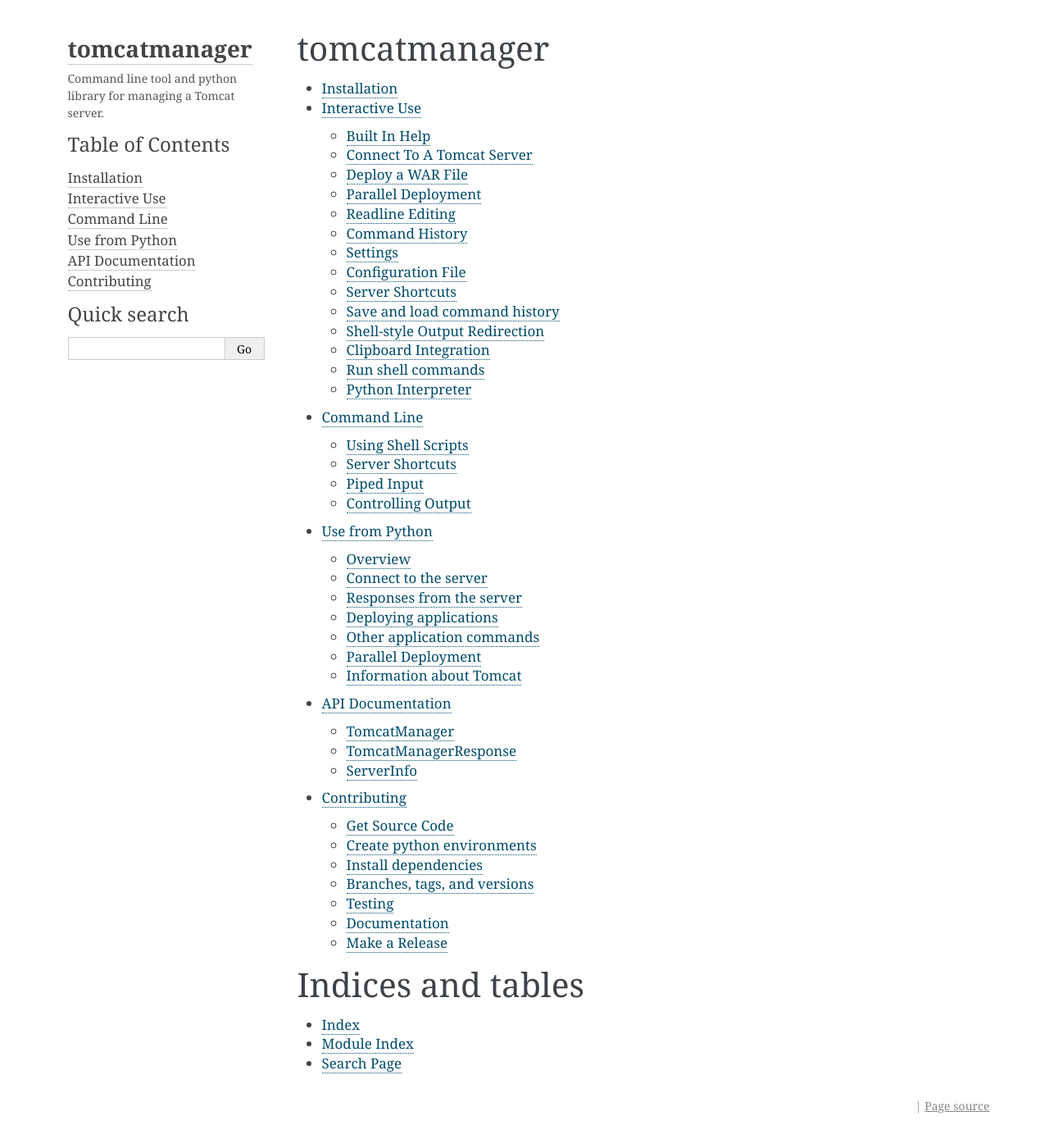
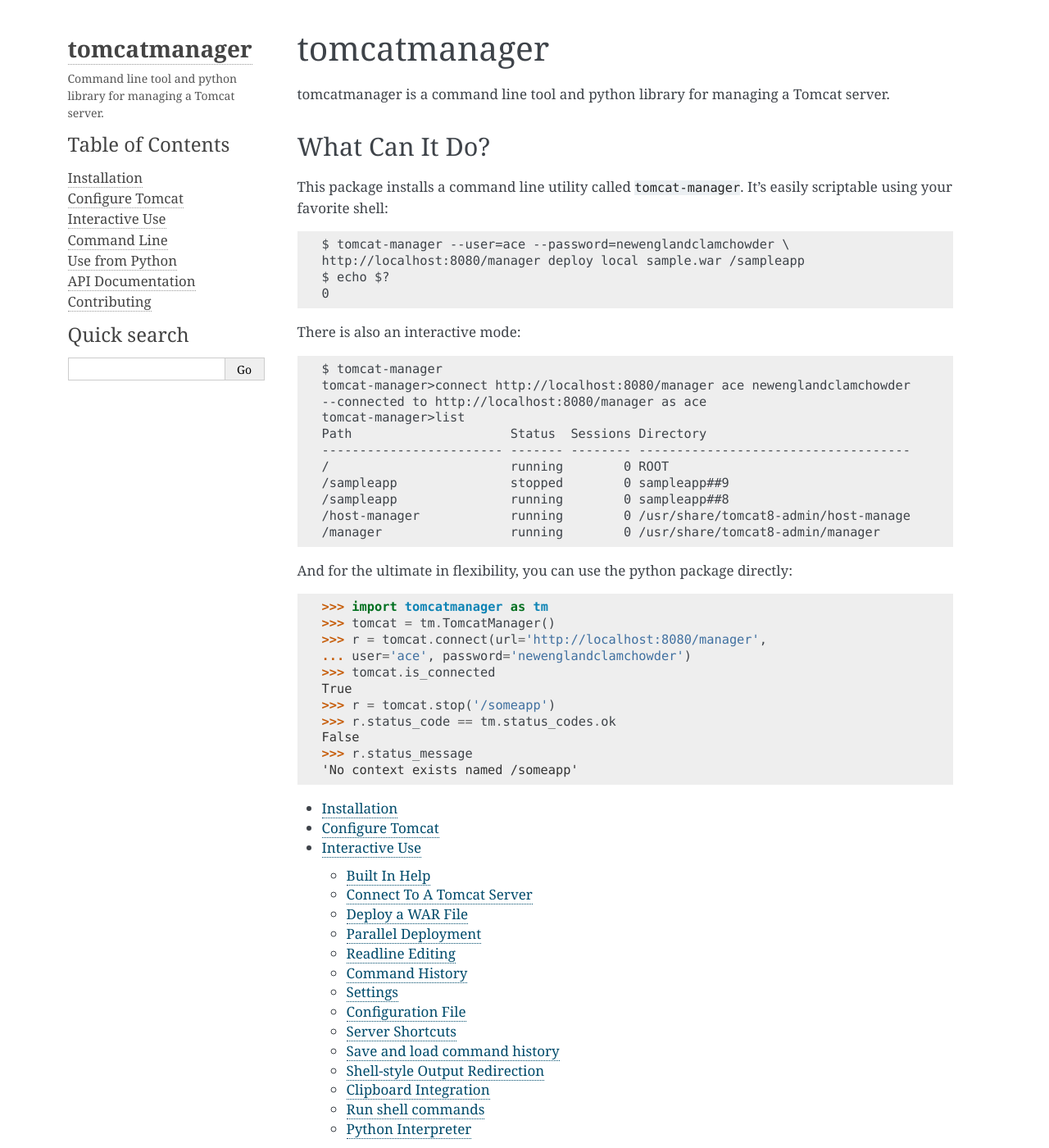
Before and after one commit to tomcatmanager/tomcatmanager, a Sphinx documentation site: the page built from docs/index.rst, in a window 1280 px wide and 1400 px high. Shown: the whole window at 82% size. Built offline with Sphinx 7.4.7, drawn with Linux system fonts in a browser that asks for light colours; some of the changed text lies outside the part shown.

```diff
--- a/CHANGELOG.rst
+++ b/CHANGELOG.rst
@@ -7,8 +7,7 @@ develop
 -------
 
 **New**
-- New command line switches for `tomcat-manager`: --quiet, --echo,
-  --status_to_stdout
+- New command line switches for `tomcat-manager`: --quiet, --echo, --status_to_stdout
 - New setting `status_prefix` contains the string to emit prior to all
   status messages
 - New class `TomcatApplication`
--- /dev/null
+++ b/docs/api/InteractiveTomcatManager.rst
@@ -0,0 +1,6 @@
+InteractiveTomcatManager
+========================
+
+.. autoclass:: tomcatmanager.InteractiveTomcatManager
+    :members:
+    :show-inheritance:
--- a/docs/api/index.rst
+++ b/docs/api/index.rst
@@ -5,9 +5,13 @@ Python API documentation for tomcatmanager |release|
 
 .. automodule:: tomcatmanager
 
+Here's the classes defined by this package:
+
 .. toctree::
    :maxdepth: 1
 
    TomcatManager
    TomcatManagerResponse
+   TomcatApplication
    ServerInfo
+   InteractiveTomcatManager
--- a/docs/index.rst
+++ b/docs/index.rst
@@ -1,10 +1,61 @@
 tomcatmanager
 =============
+
+tomcatmanager is a command line tool and python library for managing a Tomcat
+server.
+
+What Can It Do?
+---------------
+
+This package installs a command line utility called ``tomcat-manager``. It's
+easily scriptable using your favorite shell:
+
+.. code-block:: none
+
+   $ tomcat-manager --user=ace --password=newenglandclamchowder \
+   http://localhost:8080/manager deploy local sample.war /sampleapp
+   $ echo $?
+   0
+
+There is also an interactive mode:
+
+.. code-block:: none
+
+   $ tomcat-manager
+   tomcat-manager>connect http://localhost:8080/manager ace newenglandclamchowder
+   --connected to http://localhost:8080/manager as ace
+   tomcat-manager>list
+   Path                     Status  Sessions Directory
+   ------------------------ ------- -------- ------------------------------------
+   /                        running        0 ROOT
+   /sampleapp               stopped        0 sampleapp##9
+   /sampleapp               running        0 sampleapp##8
+   /host-manager            running        0 /usr/share/tomcat8-admin/host-manage
+   /manager                 running        0 /usr/share/tomcat8-admin/manager
+
+And for the ultimate in flexibility, you can use the python package directly:
+
+.. code-block:: python
+
+   >>> import tomcatmanager as tm
+   >>> tomcat = tm.TomcatManager()
+   >>> r = tomcat.connect(url='http://localhost:8080/manager',
+   ... user='ace', password='newenglandclamchowder')
+   >>> tomcat.is_connected
+   True
+   >>> r = tomcat.stop('/someapp')
+   >>> r.status_code == tm.status_codes.ok
+   False
+   >>> r.status_message
+   'No context exists named /someapp'
+
+
 
 .. toctree::
    :maxdepth: 2
 
    install
+   configuretomcat
    interactive
    commandline
    package
--- a/docs/install.rst
+++ b/docs/install.rst
@@ -9,6 +9,8 @@ Works on Windows, macOS, and Linux.
 
 Now what?
 
+First you will need to :doc:`configuretomcat`.
+
 If you are in a hurry to :doc:`get started with the command line tool
 <interactive>`, type::
 
--- a/docs/interactive.rst
+++ b/docs/interactive.rst
@@ -7,6 +7,7 @@ command interpreter::
 
    $ tomcat-manager
    tomcat-manager> connect http://localhost:8080/manager admin newenglandclamchowder
+   --connected to http://localhost:8080/manager as ace
    tomcat-manager> list
    Path                     Status  Sessions Directory
    ------------------------ ------- -------- ------------------------------------
```
Also changed, not shown: README.rst (+11 -2 lines), docs/api/TomcatApplication.rst (added, +7 -0 lines), docs/configuretomcat.rst (added, +31 -0 lines), docs/package.rst (+1 -11 lines), tomcatmanager/__init__.py (+11 -0 lines), 3 other files.
